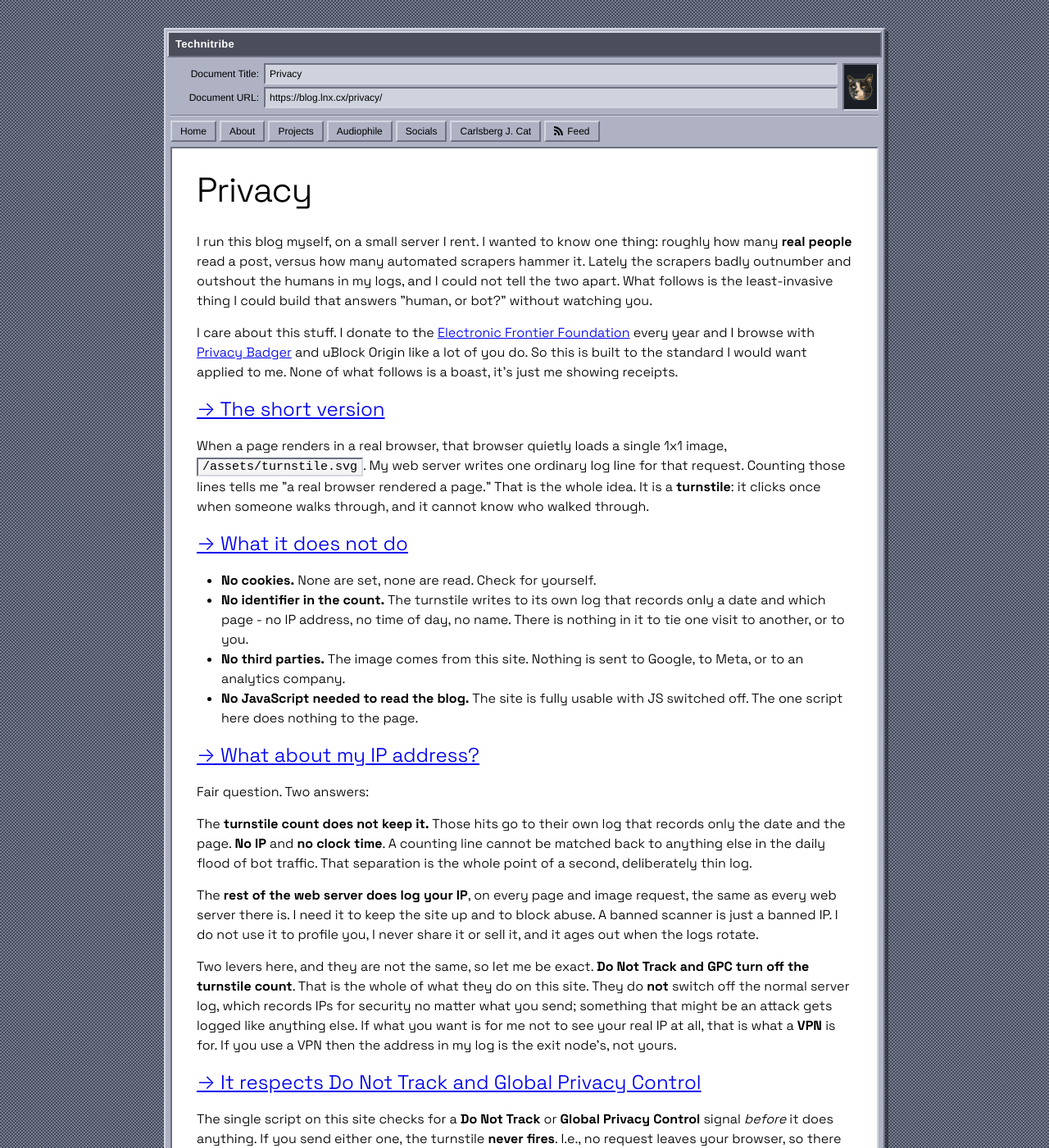
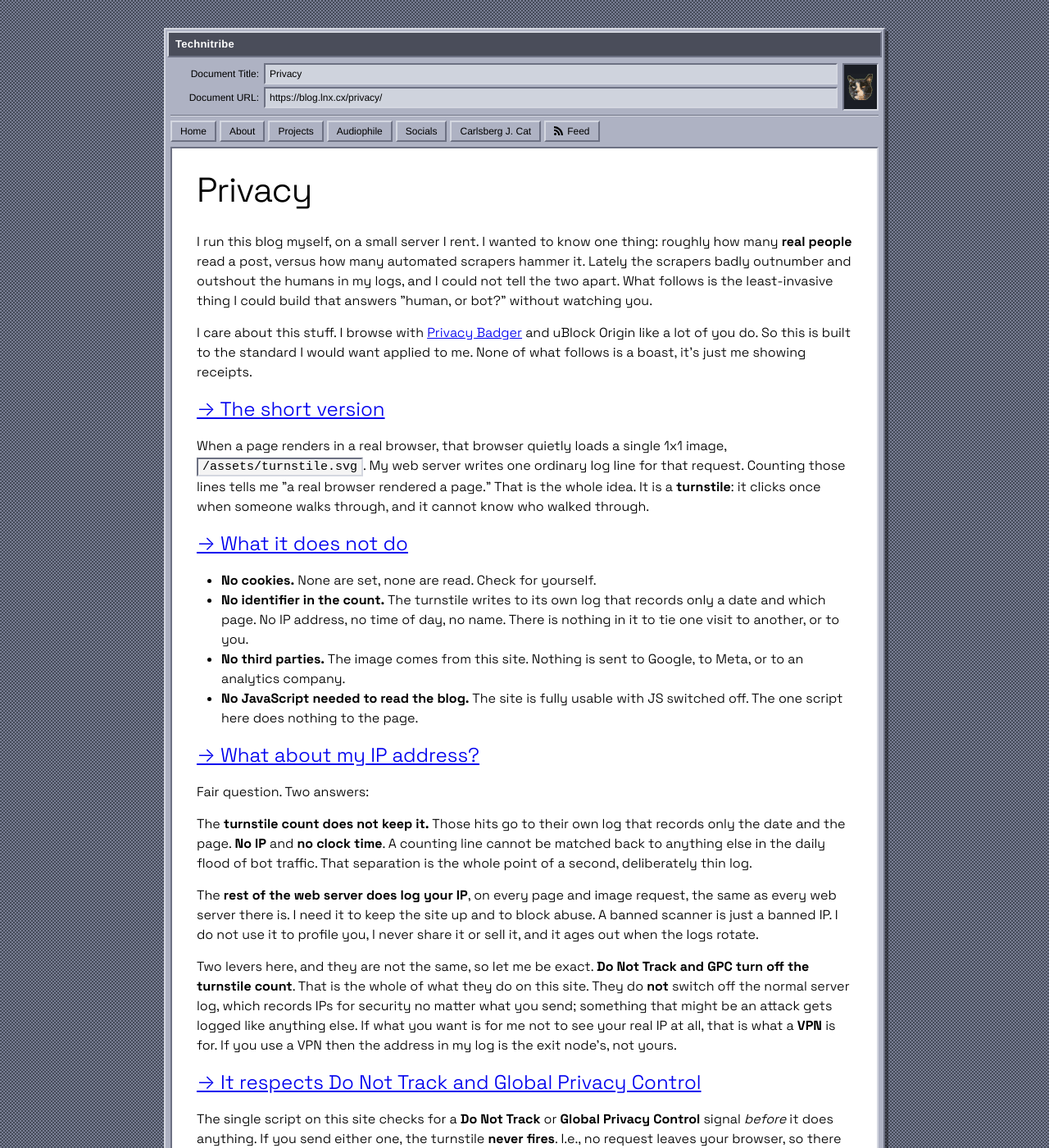
Before and after one commit to timlnx/blog.lnx.cx, a Jekyll site: the page built from privacy.md, in a window 1280 px wide and 1400 px high. Shown: the whole window at 82% size. Built offline with Jekyll 4.4.1, drawn with Linux system fonts in a browser that asks for light colours; some of the changed text lies outside the part shown.

Commit message:
Post about not tracking you

```diff
--- a/bin/new_post.py
+++ b/bin/new_post.py
@@ -241,7 +241,7 @@
         ),
     )
     parser.add_argument("title", nargs="*", help="post title (otherwise you'll be prompted)")
-    parser.add_argument("--posts-dir", type=Path, default=here / "_posts",
+    parser.add_argument("--posts-dir", type=Path, default=here / "../_posts",
                         help="directory to scan and write into (default: ./_posts next to this script)")
     parser.add_argument("--date", metavar="YYYY-MM-DD", default=None,
                         help="override the post date (default: today)")
--- a/privacy.md
+++ b/privacy.md
@@ -15,11 +15,10 @@
 logs, and I could not tell the two apart. What follows is the least-invasive
 thing I could build that answers "human, or bot?" without watching you.
 
-I care about this stuff. I donate to the [Electronic Frontier
-Foundation](https://www.eff.org/) every year and I browse with
-[Privacy Badger](https://privacybadger.org/) and uBlock Origin like a lot of
-you do. So this is built to the standard I would want applied to me. None of
-what follows is a boast, it's just me showing receipts.
+I care about this stuff. I browse with
+[Privacy Badger](https://privacybadger.org/) and uBlock Origin like a
+lot of you do. So this is built to the standard I would want applied
+to me. None of what follows is a boast, it's just me showing receipts.
 
 {{ "The short version" | blog_anchor2 }}
 
@@ -33,7 +32,7 @@
 
 - **No cookies.** None are set, none are read. Check for yourself.
 - **No identifier in the count.** The turnstile writes to its own log that
-  records only a date and which page - no IP address, no time of day, no name.
+  records only a date and which page. No IP address, no time of day, no name.
   There is nothing in it to tie one visit to another, or to you.
 - **No third parties.** The image comes from this site. Nothing is sent to
   Google, to Meta, or to an analytics company.
@@ -77,7 +76,7 @@
 my count is always an **undercount**, never an inflated one. I am glad to make
 that trade: I would rather miss you than track you.
 
-{{ "The entire mechanism, shown" | blog_anchor2 }}
+{{ "The entire mechanism" | blog_anchor2 }}
 
 You should be able to check my claims instead of trusting them, so here is the
 whole thing:
```
Also changed, not shown: _posts/2026-07-24-i-am-not-tracking-you.markdown (added, +77 -0 lines).
